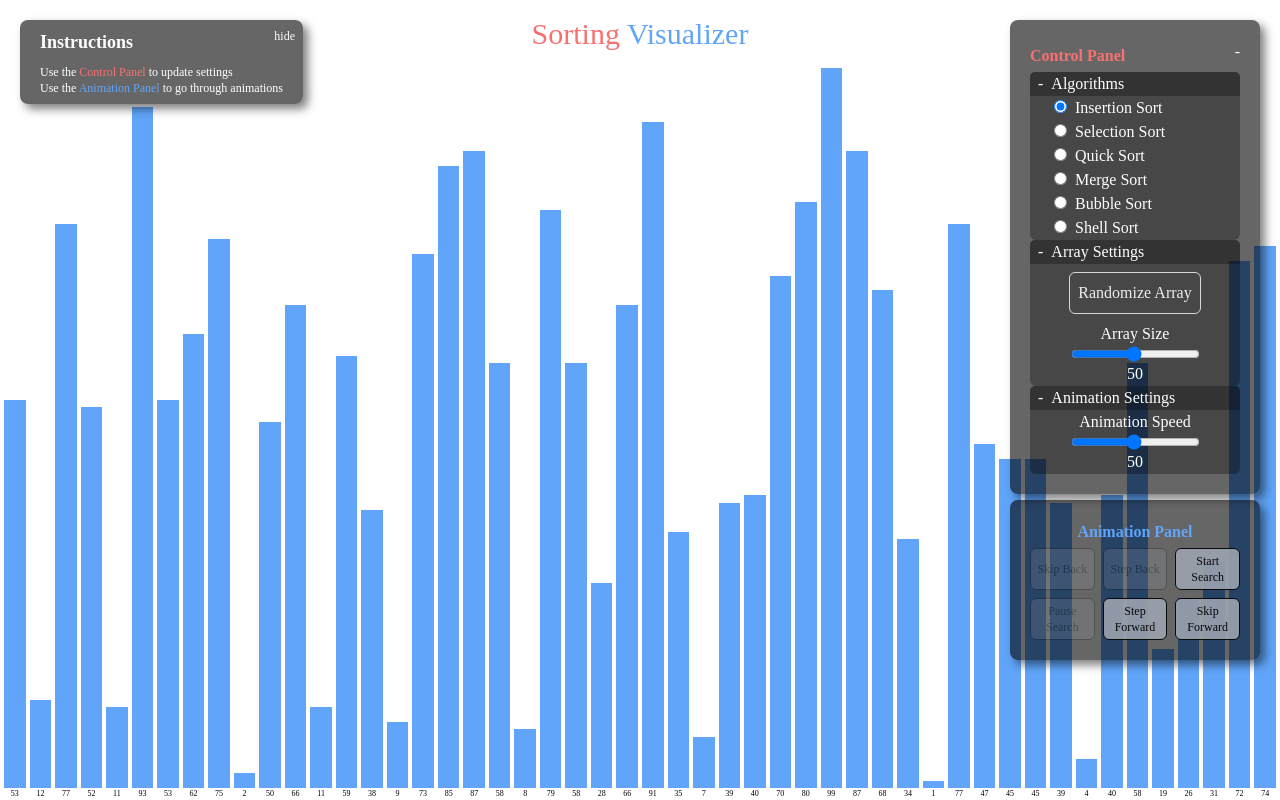
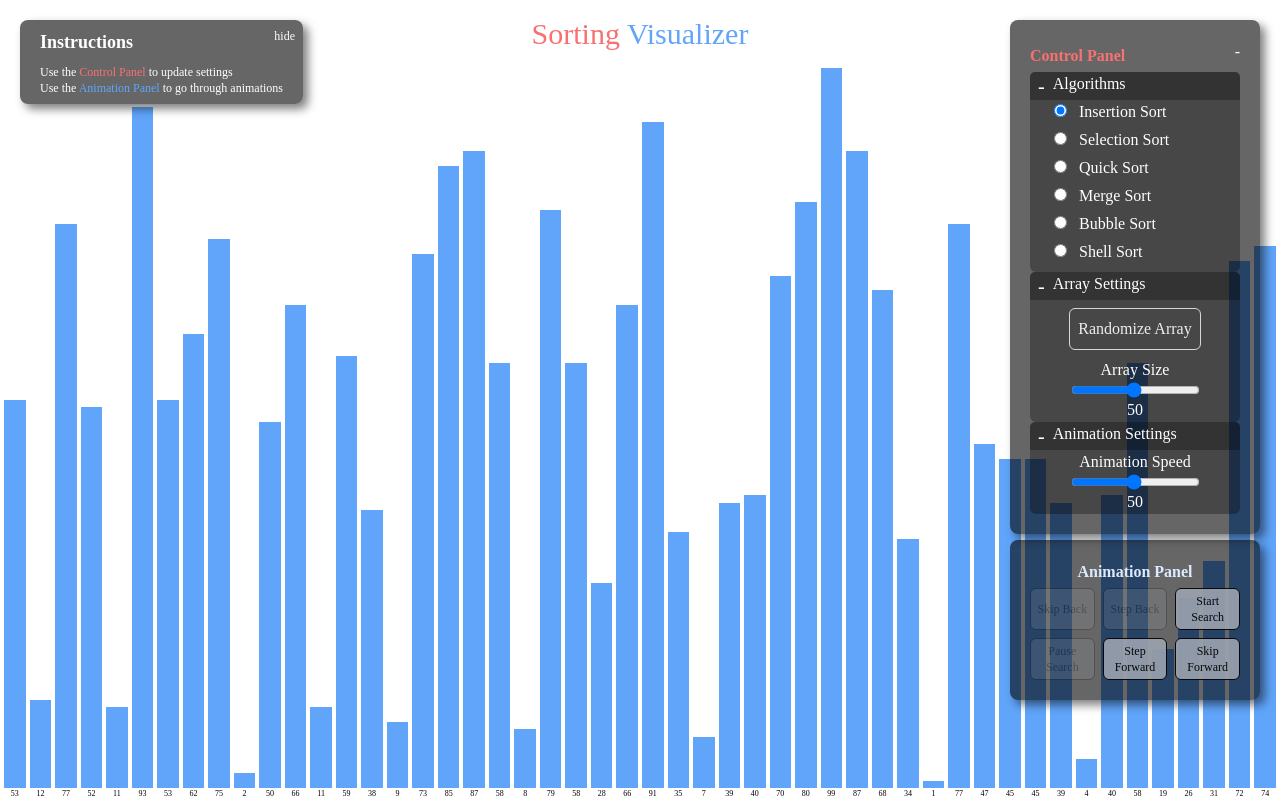
Before and after one commit to arifm6/sorting-visualizer, a Next.js app: page / in a window 1280 px wide. Built offline with nearby package versions, Linux system fonts and the light colour scheme.

Commit message:
fixed some accessibility issues

```diff
--- a/src/components/AccordionItem.tsx
+++ b/src/components/AccordionItem.tsx
@@ -17,19 +17,19 @@ export default function AccordionItem({
       <div
         className={`flex ${
           isActive ? "rounded-t-[5px]" : "rounded-[5px]"
-        } bg-[rgba(0,0,0,0.5)]  px-2 space-x-2 cursor-pointer`}
+        } bg-[rgba(0,0,0,0.5)]  px-2 space-x-2  cursor-pointer`}
         onClick={() =>
           setIsActive((prevIsActive) => {
             return !prevIsActive;
           })
         }
       >
-        <button>{isActive ? "-" : "+"}</button>
+        <button className="text-xl">{isActive ? "-" : "+"}</button>
         <h1 className="disable-drag">{accordionTitle}</h1>
       </div>
       <div
         ref={contentElement}
-        className={`px-6 overflow-hidden transition-all ease-in-out bg-[rgba(0,0,0,0.3)] rounded-b-md`}
+        className={`px-6  overflow-hidden transition-all ease-in-out bg-[rgba(0,0,0,0.3)] rounded-b-md`}
         style={
           isActive
             ? { height: contentElement.current?.scrollHeight }
--- a/src/components/ControlPanel.tsx
+++ b/src/components/ControlPanel.tsx
@@ -58,9 +58,8 @@ export default function Header({}: Props) {
     {
       accordionTitle: "Algorithms",
       accordionContent: (
-        <form className="[&>input]:mr-2 disable-drag">
+        <form className="[&>input]:mr-3 disable-drag space-y-2 mb-2">
           <input
-            className=""
             id="insertion-sort"
             type="radio"
             value="insertion sort"
@@ -149,7 +148,7 @@ export default function Header({}: Props) {
       accordionTitle: "Animation Settings",
       accordionContent: (
         <form className="flex flex-col items-center disable-drag">
-          <label htmlFor="">Animation Speed</label>
+          <label htmlFor="animation-speed">Animation Speed</label>
           <input
             type="range"
             id="animation-speed"
--- a/src/components/StartPanel.tsx
+++ b/src/components/StartPanel.tsx
@@ -58,7 +58,7 @@ export default function StartPanel({}: Props) {
     <Draggable nodeRef={nodeRef} cancel=".disable-drag">
       <div className="flex start-panel flex-col" ref={nodeRef}>
         <h1 className="font-bold pb-1 cursor-default  text-center">
-          <span className="text-blue-400">Animation Panel</span>
+          <span className="text-blue-100">Animation Panel</span>
         </h1>
         <div className=" grid grid-rows-2 grid-cols-3 gap-2">
           <button
--- a/src/styles/globals.css
+++ b/src/styles/globals.css
@@ -19,7 +19,7 @@ body {
     @apply absolute w-[250px] right-[20px] top-[20px]  p-[20px] rounded-lg bg-[rgba(0,0,0,0.6)] text-white shadow-[5px_5px_10px_rgba(0,0,0,0.5)];
   }
   .start-panel {
-    @apply absolute right-[20px] top-[500px] p-[20px] w-[250px] rounded-lg bg-[rgba(0,0,0,0.6)] text-white shadow-[5px_5px_10px_rgba(0,0,0,0.5)];
+    @apply absolute right-[20px] top-[540px] p-[20px] w-[250px] rounded-lg bg-[rgba(0,0,0,0.6)] text-white shadow-[5px_5px_10px_rgba(0,0,0,0.5)];
   }
   .instructions {
     @apply absolute left-[20px] top-[20px] px-[20px] max-w-full  rounded-lg bg-[rgba(0,0,0,0.6)] text-white shadow-[5px_5px_10px_rgba(0,0,0,0.5)] z-[999];
```
